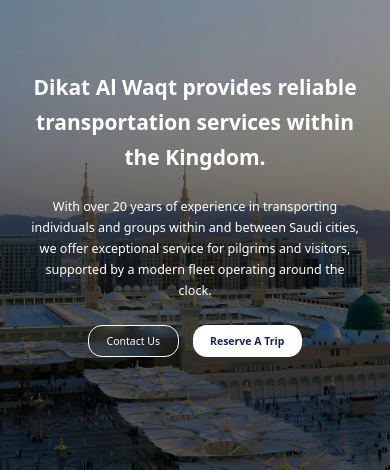
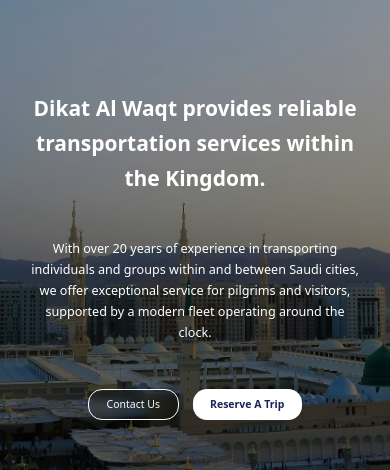
Before and after one commit to ayoubbezai/di9at-alwa9t, a Next.js app in the folder frontend/: page /en/ in a window 390 px wide. Shown: the part 177-647 px from the top of the page. Built offline with nearby package versions, Linux system fonts and the light colour scheme; no server answers.

Commit message:
fix hero mobile

```diff
--- a/frontend/components/landing/Hero.tsx
+++ b/frontend/components/landing/Hero.tsx
@@ -57,7 +57,7 @@
   const [activeId, setActiveId] = useState<number>(1);
 
   return (
-    <div className="relative w-full overflow-hidden min-h-[90vh] md:min-h-screen flex flex-col md:flex-row items-center justify-center lg:justify-between">
+    <div className="relative w-full overflow-hidden min-h-screen flex flex-col md:flex-row items-center justify-center lg:justify-between">
       {/* Background */}
       <div className="absolute inset-0 -z-30">
         <Image
@@ -117,7 +117,7 @@
       {/* Text Content */}
       <motion.div
         className={`flex flex-col z-10 text-center text-white ${
-          isRtl ? "gap-8" : "gap-6"
+          isRtl ? "gap-14" : "gap-12"
         } justify-center items-center lg:pr-12 w-full px-6 lg:w-1/2 mx-auto mt-6 lg:mt-0`}
         variants={container}
         initial="hidden"
@@ -147,14 +147,14 @@
         >
           <Button
             className={`bg-transparent font-medium border-1 backdrop-blur-xs hover:scale-105 text-xs lg:text-sm rounded-2xl py-2.5 lg:py-5 cursor-pointer hover:bg-transparent ${
-              isRtl ? "px-6 lg:px-12" : "px-5 lg:px-8"
+              isRtl ? "px-8 lg:px-12" : "px-5 lg:px-8"
             } border-white`}
           >
             {t("contact_us")}
           </Button>
           <Button
             className={`bg-white text-primary-dark font-semibold ${
-              isRtl ? "px-6 lg:px-12" : "px-5 lg:px-8"
+              isRtl ? "px-8 lg:px-12" : "px-5 lg:px-8"
             } py-2.5 lg:py-5 hover:scale-105 text-xs lg:text-sm rounded-2xl cursor-pointer hover:bg-white/90`}
           >
             {t("reserve_trip")}
```
